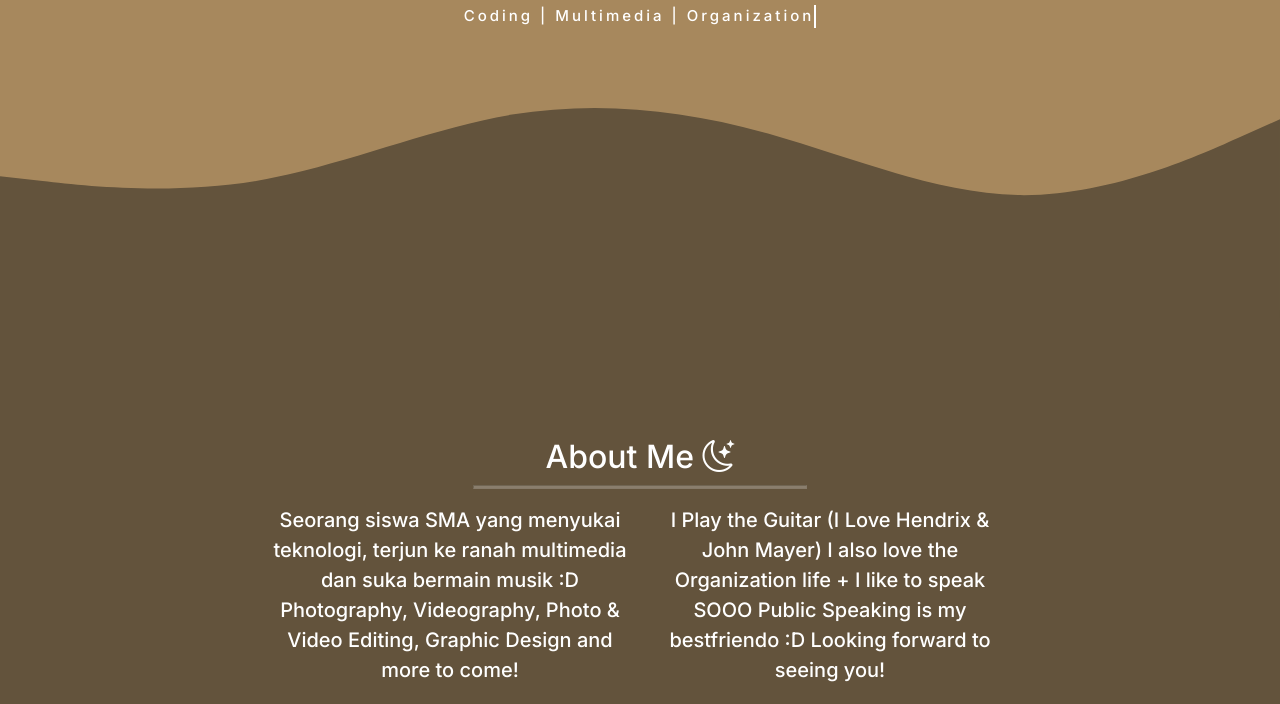
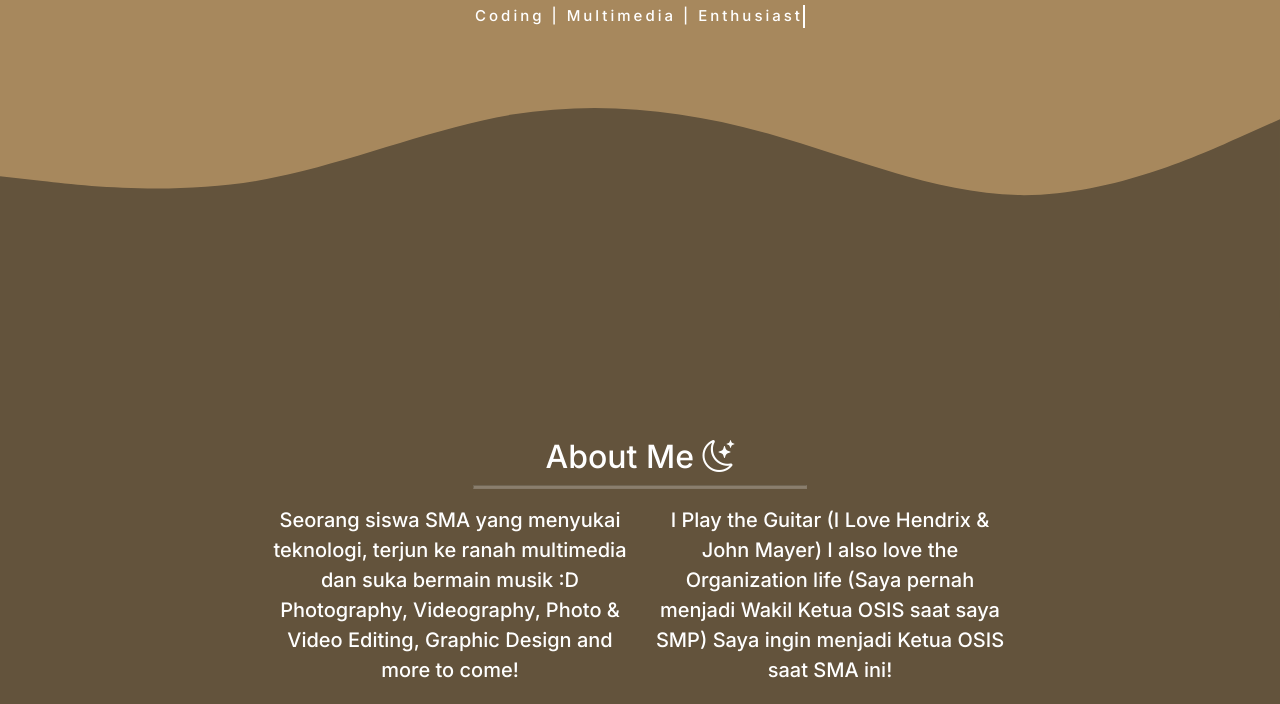
Before and after one commit to Izerrr/portfolio, a plain HTML site: page index.html in a window 1280 px wide. Shown: the part 336-1040 px from the top of the page. Drawn offline with nearby package versions, Linux system fonts and the light colour scheme.

Commit message:
Penyesuaian Lead dan About Me

```diff
--- a/index.html
+++ b/index.html
@@ -65,7 +65,7 @@
       <div class="profile text-center" data-aos="zoom-in" data-aos-duration="1000">
         <img src="./Bahan/Jumbotron/Izerrr.jpg" alt="Ini pemberian dari bubub" width="200" class="rounded-circle mb-1" />
         <h1 class="display-4">Rayhan Fahrezi Setiawan</h1>
-        <div class="l-container"><p class="lead">Coding | Multimedia | Organization</p></div>
+        <div class="l-container"><p class="lead">Coding | Multimedia | Enthusiast</p></div>
       </div>
       <div class="wavejumbotron">
         <svg xmlns="http://www.w3.org/2000/svg" viewBox="0 0 1440 320" style="margin-bottom: -0.5rem">
@@ -93,7 +93,7 @@
             <p>Seorang siswa SMA yang menyukai teknologi, terjun ke ranah multimedia dan suka bermain musik :D Photography, Videography, Photo & Video Editing, Graphic Design and more to come!</p>
           </div>
           <div class="col-md-4">
-            <p>I Play the Guitar (I Love Hendrix & John Mayer) I also love the Organization life + I like to speak SOOO Public Speaking is my bestfriendo :D Looking forward to seeing you!</p>
+            <p>I Play the Guitar (I Love Hendrix & John Mayer) I also love the Organization life (Saya pernah menjadi Wakil Ketua OSIS saat saya SMP) Saya ingin menjadi Ketua OSIS saat SMA ini!</p>
           </div>
         </div>
       </div>
--- a/style.css
+++ b/style.css
@@ -27,7 +27,7 @@ section {
   white-space: nowrap; /* Keeps the content on a single line */
   margin: auto; /* Gives that scrolling effect as the typing happens */
   letter-spacing: 0.2em; /* Adjust as needed */
-  animation: typing 4s steps(34, end), blink-caret 0.75s step-end infinite;
+  animation: typing 4s steps(37, end), blink-caret 0.75s step-end infinite;
 }
 
 /* The typing effect */
```
